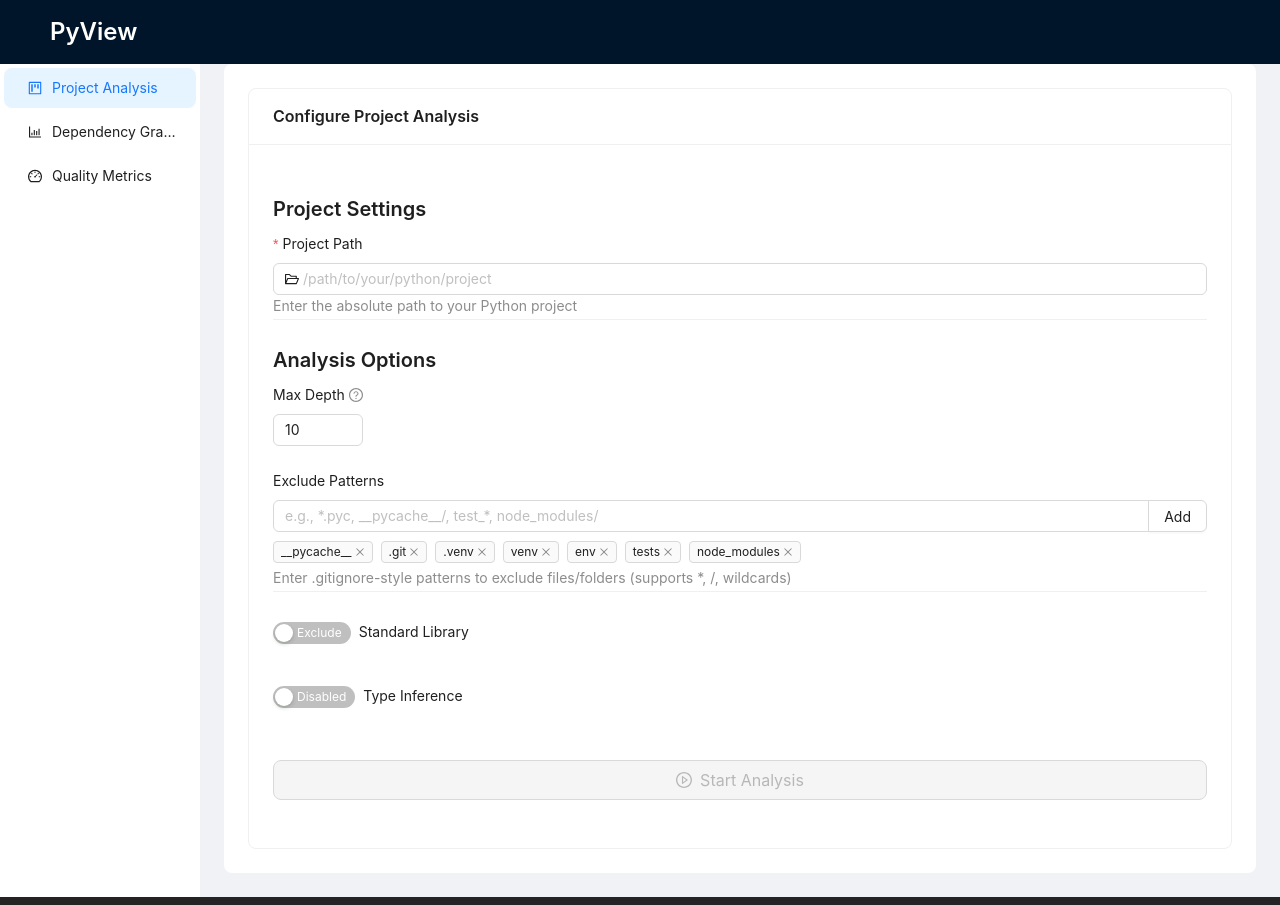
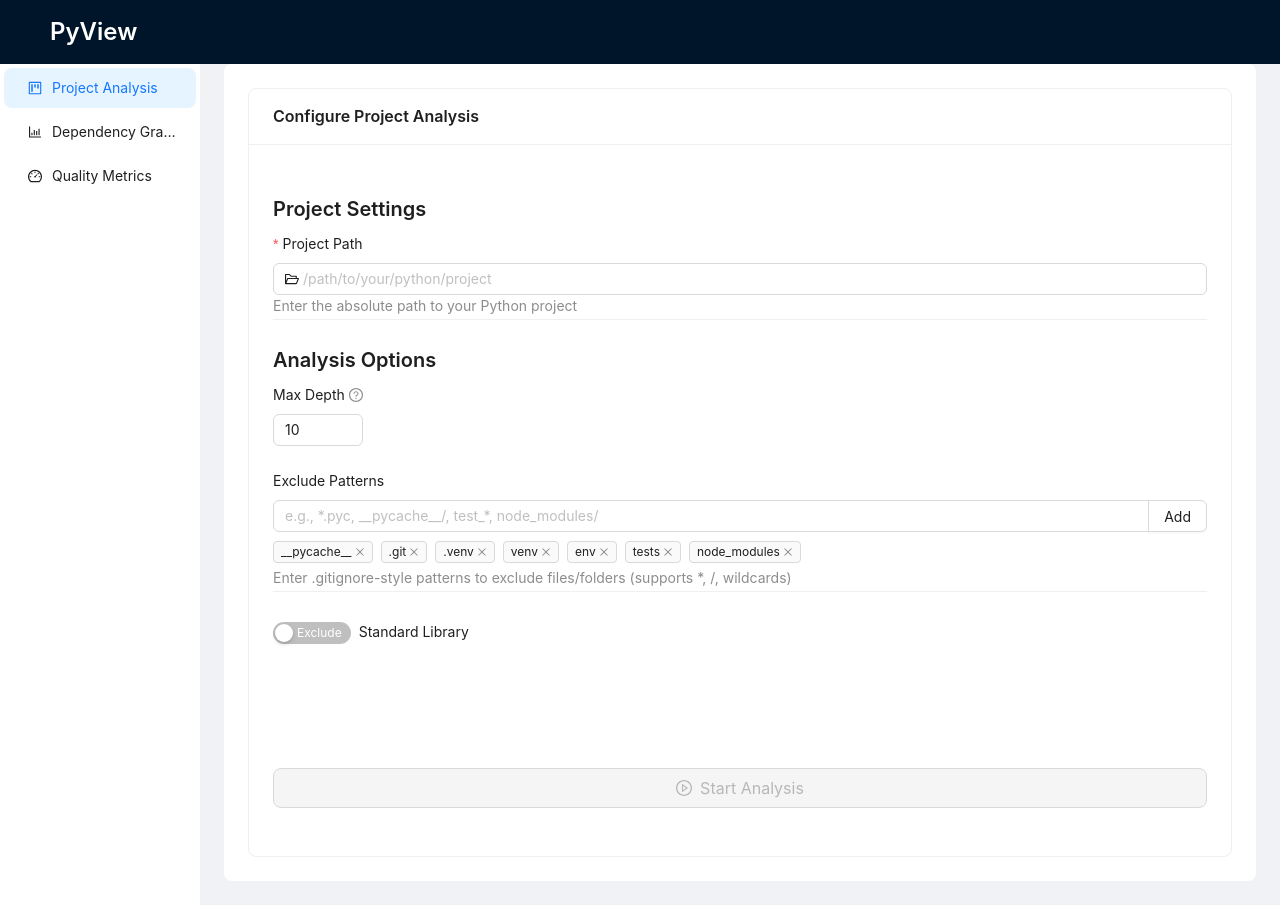
Before and after one commit to TidyDeps/pyview, a React (Vite) app in the folder frontend/: page / in a window 1280 px wide. Built offline with nearby package versions, Linux system fonts and the light colour scheme.

Commit message:
delete : type inference UI

```diff
--- a/frontend/src/components/Analysis/AnalysisForm.tsx
+++ b/frontend/src/components/Analysis/AnalysisForm.tsx
@@ -207,7 +207,6 @@ const AnalysisForm: React.FC<AnalysisFormProps> = ({ onSubmit, loading = false }
       max_depth: values.max_depth || 10,
       exclude_patterns: excludePatterns,
       include_stdlib: values.include_stdlib === true,
-      enable_type_inference: values.enable_type_inference !== false,
     }
 
     const request: AnalysisRequest = {
@@ -228,7 +227,6 @@ const AnalysisForm: React.FC<AnalysisFormProps> = ({ onSubmit, loading = false }
         initialValues={{
           max_depth: 10,
           include_stdlib: false,
-          enable_type_inference: true,
         }}
       >
         <Title level={4}>Project Settings</Title>
@@ -297,7 +295,6 @@ const AnalysisForm: React.FC<AnalysisFormProps> = ({ onSubmit, loading = false }
 
         <Divider />
 
-        <Space style={{ width: '100%' }} direction="vertical">
         <Form.Item
           name="include_stdlib"
           valuePropName="checked"
@@ -315,17 +312,7 @@ const AnalysisForm: React.FC<AnalysisFormProps> = ({ onSubmit, loading = false }
           </div>
         </Form.Item>
 
-          <Form.Item
-            name="enable_type_inference"
-            valuePropName="checked"
-            tooltip="Enable advanced type inference analysis"
-          >
-            <Switch checkedChildren="Enabled" unCheckedChildren="Disabled" />
-            <Text style={{ marginLeft: 8 }}>Type Inference</Text>
-          </Form.Item>
-        </Space>
-
-        <Form.Item style={{ marginTop: 24 }}>
+        <Form.Item style={{ marginTop: 120 }}>
           <Button
             type="primary"
             htmlType="submit"
--- a/frontend/src/types/api.ts
+++ b/frontend/src/types/api.ts
@@ -12,7 +12,6 @@ export interface AnalysisOptions {
   max_depth: number
   exclude_patterns: string[]
   include_stdlib: boolean
-  enable_type_inference: boolean
 }
 
 export interface AnalysisRequest {
```
Lines whose indentation alone changed are shown as unchanged.
